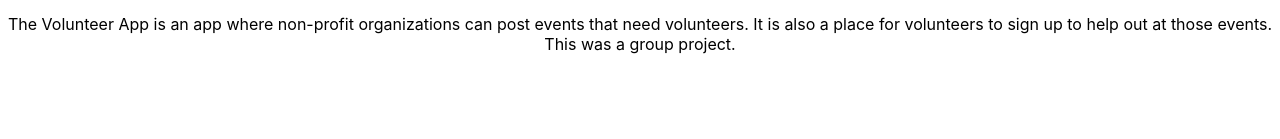
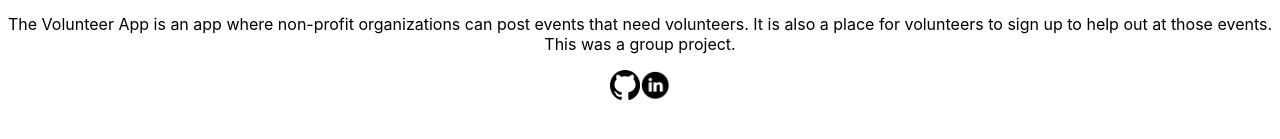
Before and after one commit to laurabow/portfolio, a React (Create React App) app in the folder client/: page / in a window 1280 px wide. Shown: the part 601-740 px from the top of the page. Built offline with nearby package versions, Linux system fonts and the light colour scheme.

Commit message:
added footer component, added image assets

```diff
--- a/client/src/App.css
+++ b/client/src/App.css
@@ -1,38 +1,4 @@
 .App {
   text-align: center;
+  /* background-color: aqua; */
 }
-
-.App-logo {
-  height: 40vmin;
-  pointer-events: none;
-}
-
-@media (prefers-reduced-motion: no-preference) {
-  .App-logo {
-    animation: App-logo-spin infinite 20s linear;
-  }
-}
-
-.App-header {
-  background-color: #282c34;
-  min-height: 100vh;
-  display: flex;
-  flex-direction: column;
-  align-items: center;
-  justify-content: center;
-  font-size: calc(10px + 2vmin);
-  color: white;
-}
-
-.App-link {
-  color: #61dafb;
-}
-
-@keyframes App-logo-spin {
-  from {
-    transform: rotate(0deg);
-  }
-  to {
-    transform: rotate(360deg);
-  }
-}
--- a/client/src/App.js
+++ b/client/src/App.js
@@ -1,12 +1,14 @@
 import './App.css';
 import Home from './components/Home/Home.jsx';
 import NavBar from './components/UI/NavBar';
+import Footer from './components/UI/Footer';
 
 function App() {
   return (
     <div className="App">
       <NavBar />
       <Home />
+      <Footer />
     </div>
   );
 }
--- /dev/null
+++ b/client/src/assets/index.js
@@ -0,0 +1,2 @@
+export const Github = require('./images/GitHub.png');
+export const linkedin = require('./images/linkedin.png');
--- a/client/src/components/UI/Footer.css
+++ b/client/src/components/UI/Footer.css
@@ -0,0 +1,3 @@
+.footer img {
+  height: 30px;
+}
--- a/client/src/components/UI/Footer.jsx
+++ b/client/src/components/UI/Footer.jsx
@@ -1,7 +1,26 @@
 import React from 'react'
+import { Github, linkedin } from '../../assets/index';
+import './Footer.css'
 
 export default function Footer() {
   return (
-    <div>Footer</div>
+    <div className='footer-container'>
+      <div className='footer'>
+        <a
+          href='https://github.com/laurabow'
+          target="_blank"
+          rel='noopener noreferrer'
+        >
+          <img src={Github} alt='github' />
+        </a>
+        <a
+          href='https://www.linkedin.com/in/laura-kappa-bowman/'
+          target="_blank"
+          rel='noopener noreferrer'
+        >
+          <img src={linkedin} alt='linkedin' />
+        </a>
+      </div>
+    </div>
   )
 }
```
Also changed, not shown: client/src/assets/images/GitHub.png (added), client/src/assets/images/linkedin.png (added).
